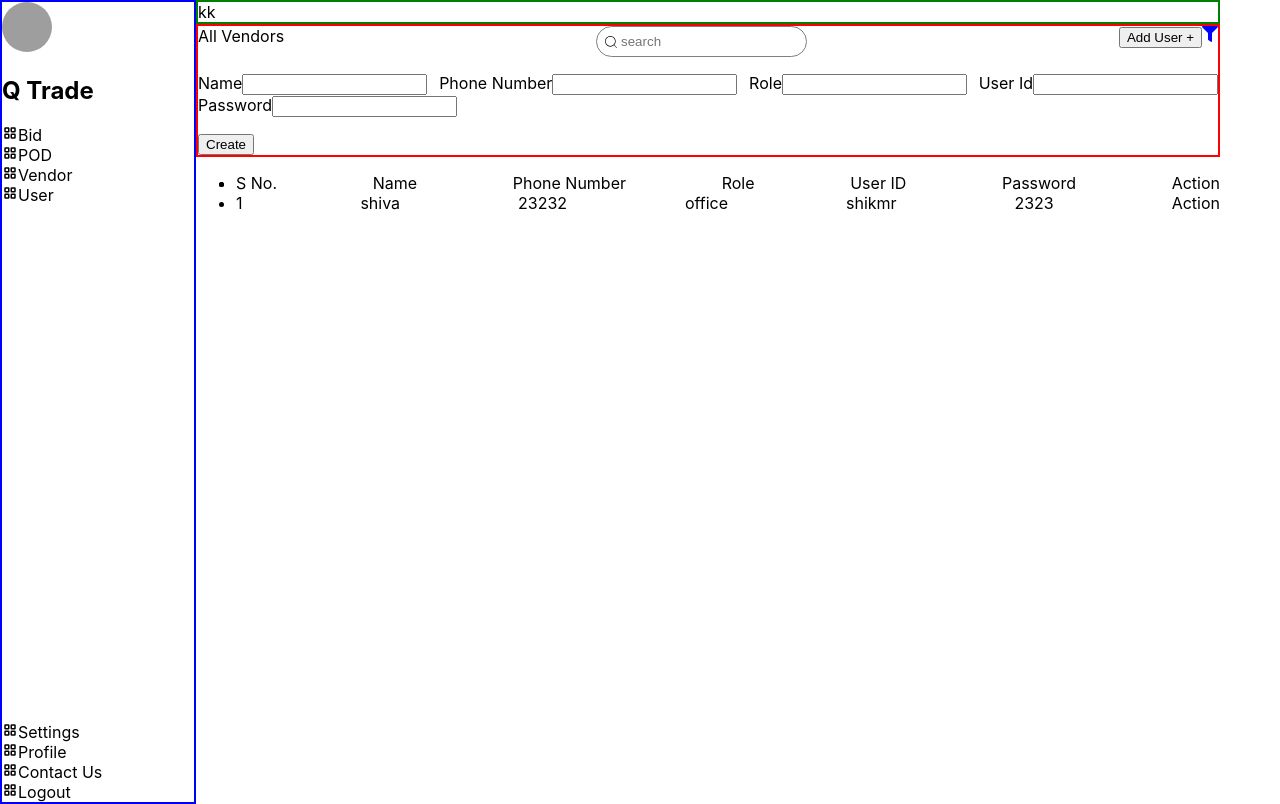
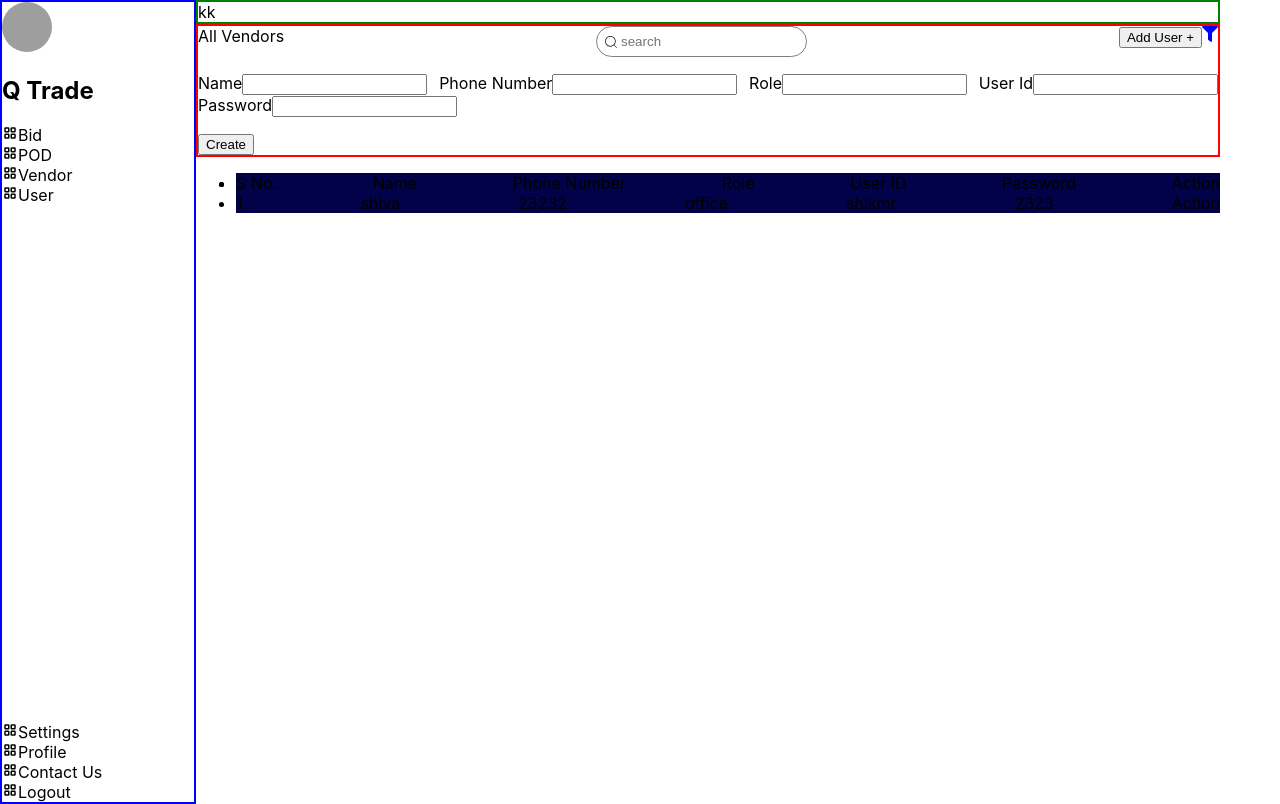
Before and after one commit to shiva2351/qikbuk, a React (Create React App) app: page / in a window 1280 px wide. Built offline with nearby package versions, Linux system fonts and the light colour scheme; grey boxes are pictures that could not be loaded.

Commit message:
Update index.css

```diff
--- a/src/components/UserRoute/index.css
+++ b/src/components/UserRoute/index.css
@@ -3,6 +3,7 @@
   margin-top: 0;
   display: flex;
   justify-content: space-between;
+  background-color:#02024B;
 }
 .user-li {
   list-style-type: none;
```
